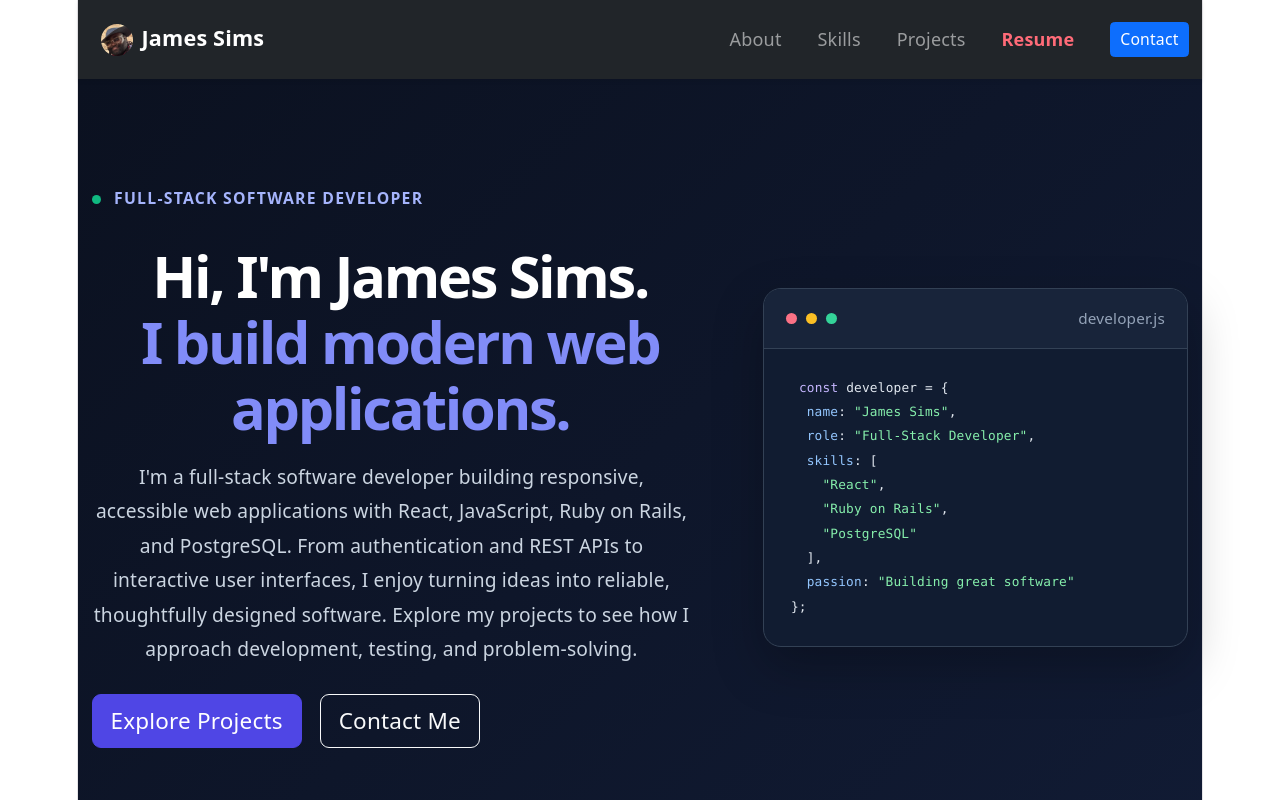
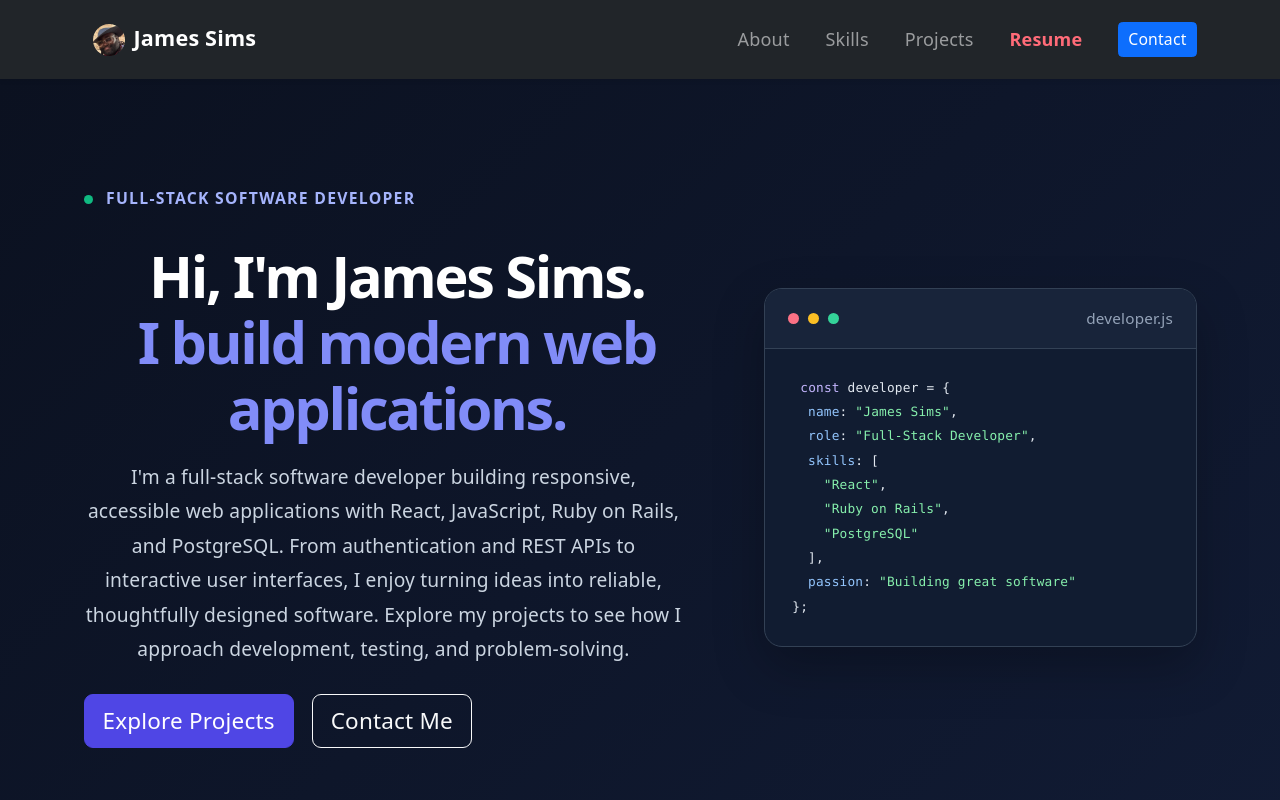
Before and after one commit to jameshsims91/portfolio, a React (Vite) app in the folder frontend/: page / in a window 1280 px wide. Shown: the top 800 px of the page. Built offline with nearby package versions, Linux system fonts and the light colour scheme; no server answers.

Commit message:
Fix full-width portfolio layout across desktop viewports (#24)

```diff
--- a/frontend/src/index.css
+++ b/frontend/src/index.css
@@ -1,7 +1,7 @@
 :root {
   --text: #6b6375;
   --text-h: #08060d;
-  --bg: #fff;
+  --bg: #0b1120;
   --border: #e5e4e7;
   --code-bg: #f4f3ec;
   --accent: #aa3bff;
@@ -17,7 +17,7 @@
 
   font: 18px/145% var(--sans);
   letter-spacing: 0.18px;
-  color-scheme: light dark;
+  color-scheme: dark;
   color: var(--text);
   background: var(--bg);
   font-synthesis: none;
@@ -34,7 +34,7 @@
   :root {
     --text: #9ca3af;
     --text-h: #f3f4f6;
-    --bg: #16171d;
+    --bg: #0b1120;
     --border: #2e303a;
     --code-bg: #1f2028;
     --accent: #c084fc;
@@ -50,16 +50,25 @@
   }
 }
 
+
+html {
+  width: 100%;
+  min-height: 100%;
+  background-color: var(--bg);
+}
+
 body {
+  width: 100%;
+  min-height: 100vh;
   margin: 0;
+  background-color: var(--bg);
 }
 
 #root {
-  width: 1126px;
-  max-width: 100%;
-  margin: 0 auto;
+  width: 100%;
+  max-width: none;
+  margin: 0;
   text-align: center;
-  border-inline: 1px solid var(--border);
   min-height: 100svh;
   display: flex;
   flex-direction: column;
```
